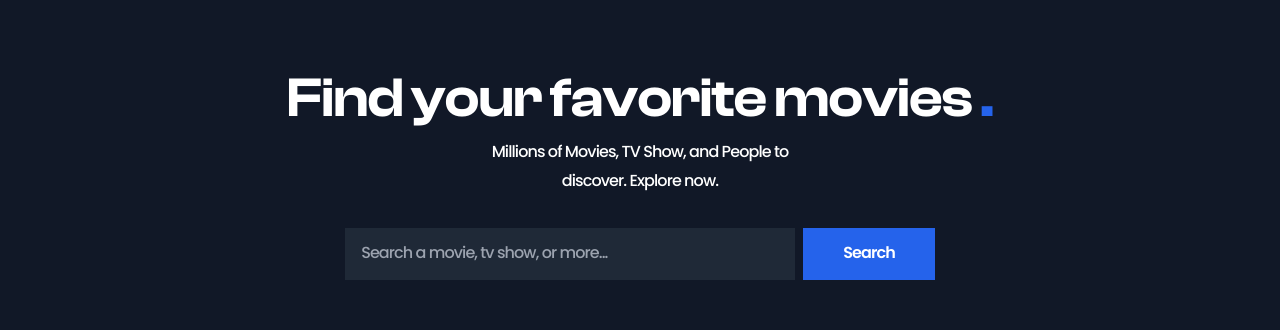
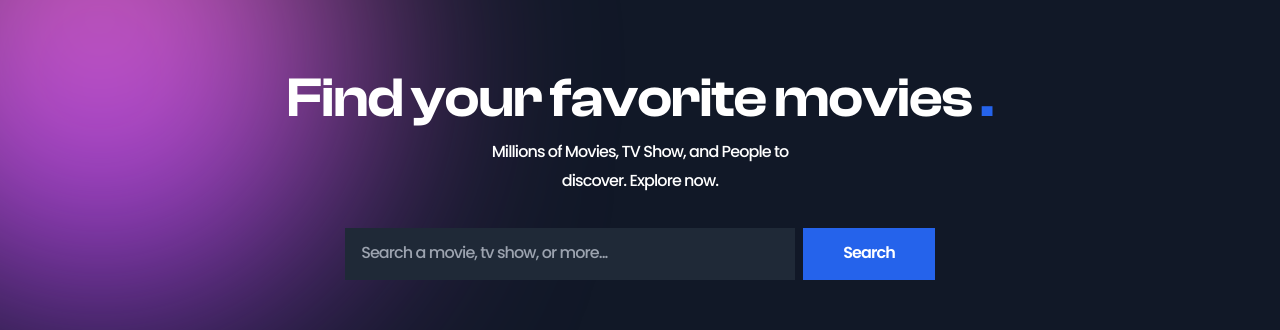
Before and after one commit to fajarfadillahh/cinebox-movie-search-website-v2, a React (Vite) app: page / in a window 1280 px wide. Shown: the part 122-452 px from the top of the page. Built offline with nearby package versions, Linux system fonts and the light colour scheme; no server answers.

Commit message:
modified: added gradient circle at the Hero section - Home page

```diff
--- a/src/components/Hero.jsx
+++ b/src/components/Hero.jsx
@@ -3,7 +3,10 @@ import React from "react";
 const Hero = () => {
   return (
     <section className="section relative pt-40 xl:pt-48">
-      <div className="container">
+      {/* gradient */}
+      <div className="absolute -top-[60px] -left-[150px] h-[400px] w-[400px] rounded-full bg-gradient-to-t from-purple-600 to-pink-400 blur-[120px] lg:h-[500px] lg:w-[500px]" />
+
+      <div className="container relative">
         <div className="grid gap-8">
           <div className="text-center">
             <h1 className="section-title pb-3 text-[42px] lg:text-[56px]">
```
